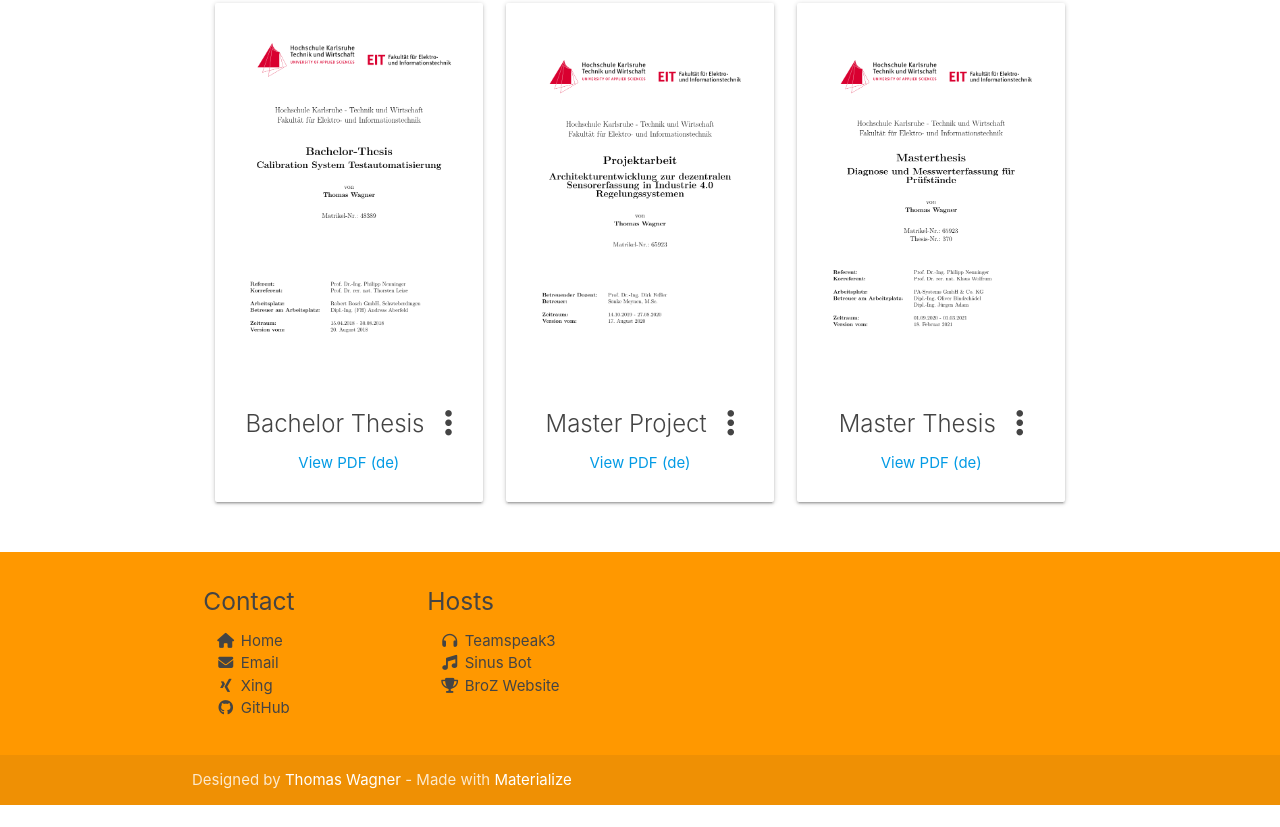
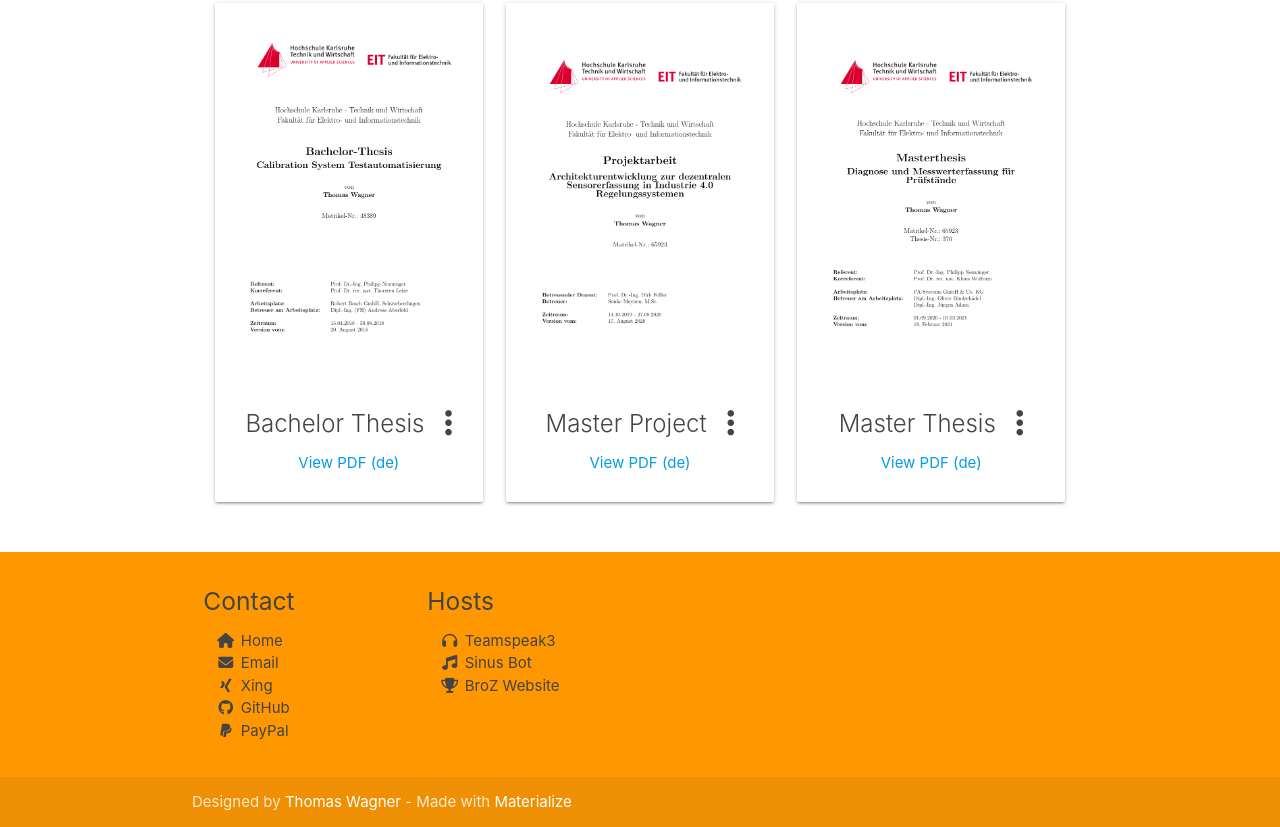
Before and after one commit to Thomseeen/thomas-website, a plain HTML site: page index.html in a window 1280 px wide. Shown: the part 943-1770 px from the top of the page. Before the commit the page ends 1748 px from the top, so only its background shows below. Drawn offline with nearby package versions, Linux system fonts and the light colour scheme.

Commit message:
add paypal link

```diff
--- a/index.html
+++ b/index.html
@@ -268,6 +268,13 @@
               </a>
             </li>
 
+            <li>
+              <a class="dark-grey-text" href="https://paypal.me/ThomasWagner2">
+                <i title="Tip me" class="fa-li fa fa-paypal"></i>
+                PayPal
+              </a>
+            </li>
+
           </ul>
         </div>
 
```
